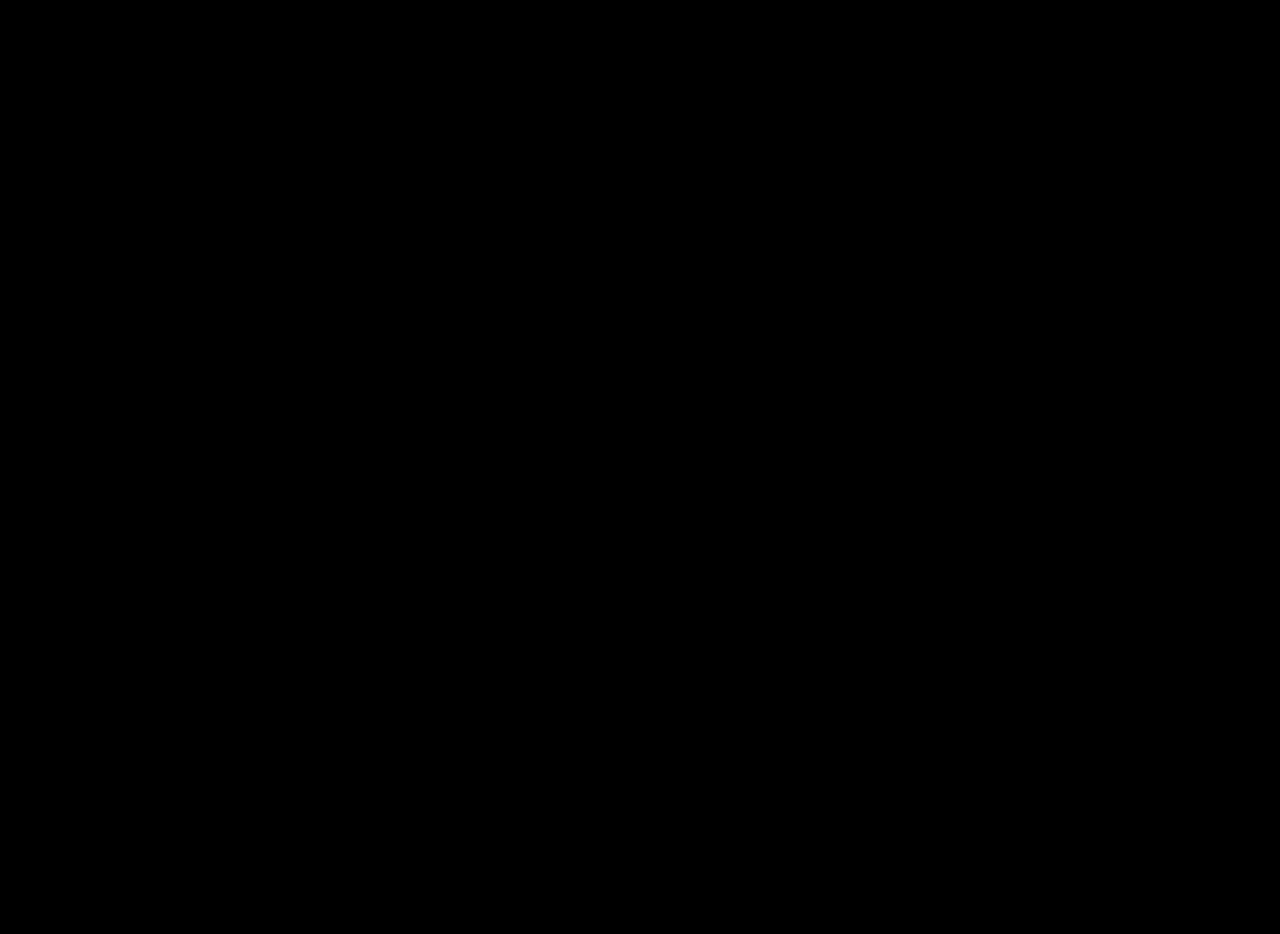
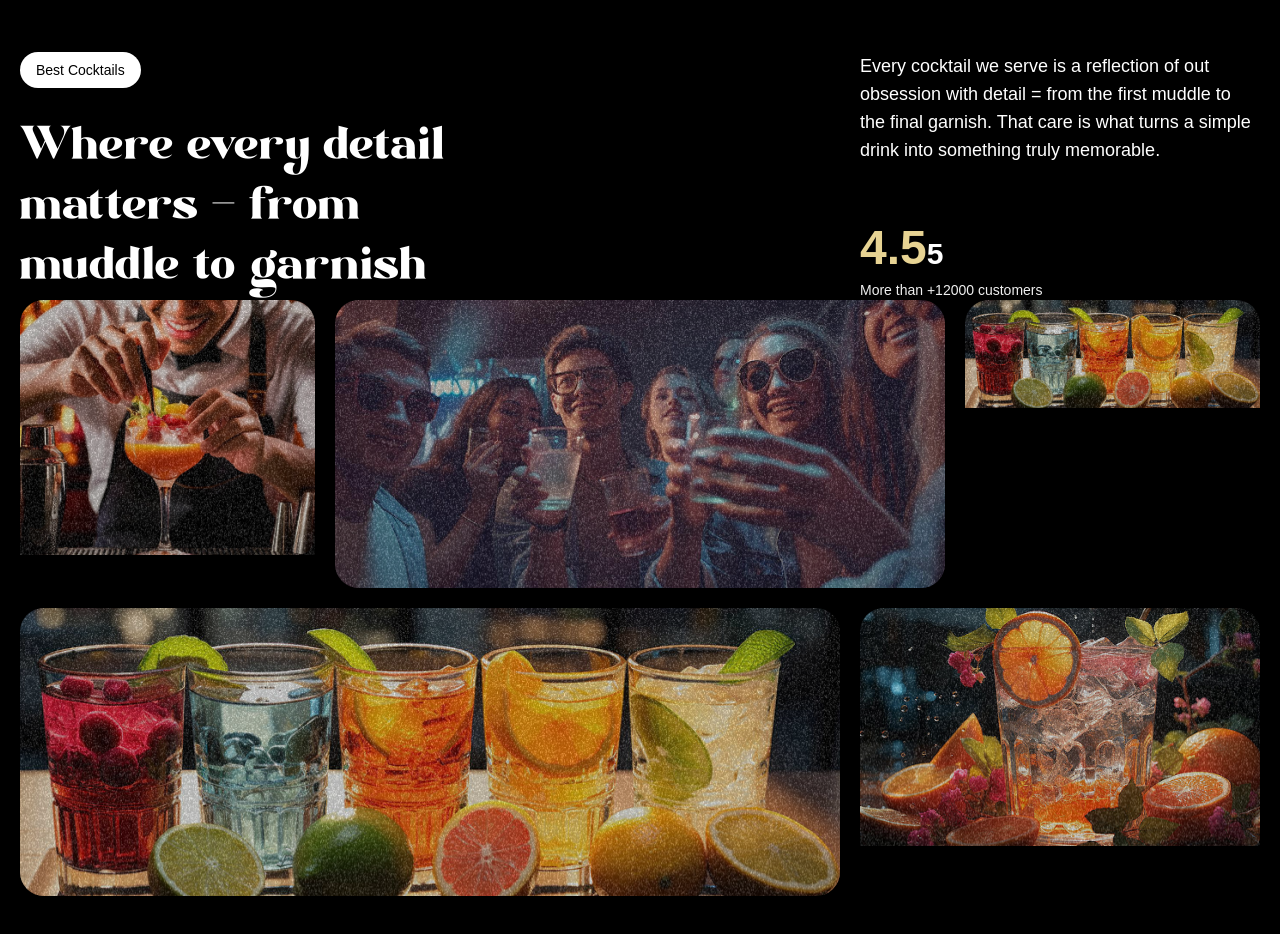
Before and after one commit to GalinaBaleva/mojito-gsap, a React (Vite) app in the folder client/: page / in a window 1280 px wide. Shown: the part 1660-2594 px from the top of the page. Before the commit the page ends 1600 px from the top, so only its background shows below. Built offline with nearby package versions, Linux system fonts and the light colour scheme; a web font is replaced by a local one.

Commit message:
Implement the about section.

```diff
--- a/client/src/App.jsx
+++ b/client/src/App.jsx
@@ -4,6 +4,7 @@
 import Navbar from "./components/Navbar.jsx";
 import Hero from "./components/Hero.jsx";
 import Cocktails from "./components/Cocktails.jsx";
+import About from "./components/About.jsx";
 
 gsap.registerPlugin(ScrollTrigger, SplitText);
 
@@ -13,6 +14,7 @@
             <Navbar />
             <Hero />
             <Cocktails />
+            <About />
         </>
     )
 }
--- /dev/null
+++ b/client/src/components/About.jsx
@@ -0,0 +1,90 @@
+import React from 'react';
+import {useGSAP} from "@gsap/react";
+import {SplitText} from "gsap/all";
+import gsap from "gsap";
+
+
+function About() {
+    useGSAP(() => {
+        const titleSplit = SplitText.create('#about h2', {
+            type: 'words'
+        });
+
+        const scrollTimeline = gsap.timeline({
+            scrollTrigger: {
+                trigger: '#about',
+                start: 'top center'
+            },
+        })
+
+        scrollTimeline
+            .from(titleSplit.words, {
+                opacity: 0, duration: 1, yPercent: 100, ease: 'ease.out', start: 0.02
+            })
+            .from('.top-grid, .bottom-grid', {
+                opacity: 0, duration: 1, ease: 'power1.inOut', stagger: 0.04,
+            }, '-=0.5')
+
+
+    })
+    return (
+        <div id="about">
+            <div className="mb-16 md:px-0 px-5">
+                <div className="content">
+                    <div className="md:col-span-8">
+                        <p className="badge">Best Cocktails</p>
+                        <h2>
+                            Where every detail matters <span className="text-white">-</span> from muddle to garnish
+                        </h2>
+                    </div>
+                    <div className="sub-content">
+                        <p>Every cocktail we serve is a reflection of out obsession with detail = from the first muddle
+                            to the final garnish. That care is what
+                            turns a simple drink into something truly memorable.
+                        </p>
+                        <div>
+                            <p className="md:text-3xl text-xl font-bold"><span>4.5</span>5</p>
+                            <p className="text-sm text-white-100">More than +12000 customers</p>
+                        </div>
+                    </div>
+                </div>
+                <div className="top-grid">
+                    <div className="md:col-span-3">
+                        <div className="relative">
+                            <img src="/images/abt1.png" alt="grid-img-1"/>
+                            <div className="noisy"></div>
+                        </div>
+                    </div>
+                    <div className="md:col-span-6">
+                        <div className="relative">
+                            <img src="/images/abt2.png" alt="grid-img-2"/>
+                            <div className="noisy"></div>
+                        </div>
+                    </div>
+                    <div className="md:col-span-3">
+                        <div className="relative">
+                            <img src="/images/abt3.png" alt="grid-img-5"/>
+                            <div className="noisy"></div>
+                        </div>
+                    </div>
+                </div>
+                <div className="bottom-grid">
+                    <div className="md:col-span-8">
+                        <div className="relative">
+                            <img src="/images/abt3.png" alt="grid-img-3"/>
+                            <div className="noisy"></div>
+                        </div>
+                    </div>
+                    <div className="md:col-span-4">
+                        <div className="relative">
+                            <img src="/images/abt4.png" alt="grid-img-4"/>
+                            <div className="noisy"></div>
+                        </div>
+                    </div>
+                </div>
+            </div>
+        </div>
+    );
+}
+
+export default About;
```
